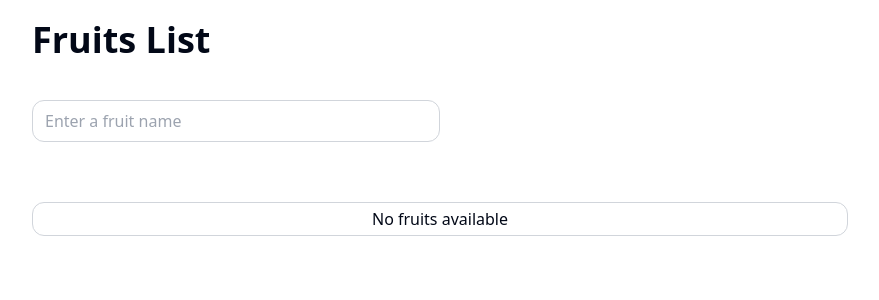
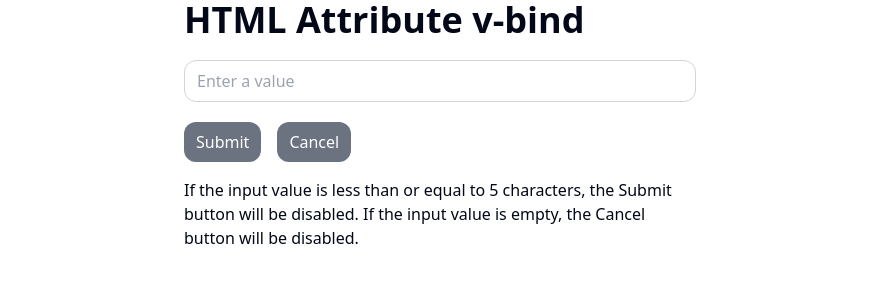
Before and after one commit to pphatdev/learn-vue, a Vue app: page / in a window 1280 px wide. Shown: the top 300 px of the page, without its empty margins (200-1079 px from the left). Built offline with nearby package versions, Linux system fonts and the light colour scheme.

Commit message:
HTML Attribute Binding in Vue

```diff
--- a/src/App.vue
+++ b/src/App.vue
@@ -8,7 +8,9 @@
 
   // import UserEvents from './components/Learning/UserEvents.vue';
 
-  import Conditional from './components/Learning/Conditional.vue';
+  // import Conditional from './components/Learning/Conditional.vue';
+
+  import AttributeBinding from './components/Learning/AttributeBinding.vue';
 
 </script>
 
@@ -25,4 +27,6 @@
   <!-- <UserEvents /> -->
 
   <Conditional />
+
+  <AttributeBinding/>
 </template>
--- /dev/null
+++ b/src/components/Learning/AttributeBinding.vue
@@ -0,0 +1,24 @@
+<script setup lang="ts">
+import { ref } from 'vue'
+const inputValue = ref('')
+
+</script>
+
+
+<template>
+
+    <div class="container max-w-lg mx-auto">
+        <h1 class="text-4xl font-bold">HTML Attribute v-bind</h1>
+
+        <input type="text" v-model="inputValue" class="w-full px-3 py-2 my-5 border border-gray-300 rounded-xl" placeholder="Enter a value">
+
+        <div class="flex gap-4">
+            <button :disabled="inputValue.length <= 5" class="px-3 py-2 text-white bg-blue-500 rounded-xl disabled:bg-gray-500">Submit</button>
+            <button :disabled="inputValue === ''" class="px-3 py-2 text-white bg-red-500 rounded-xl disabled:bg-gray-500">Cancel</button>
+        </div>
+        <p class="mt-4">
+            If the input value is less than or equal to 5 characters, the Submit button will be disabled. If the input value is empty, the Cancel button will be disabled.
+        </p>
+    </div>
+
+</template>
```
